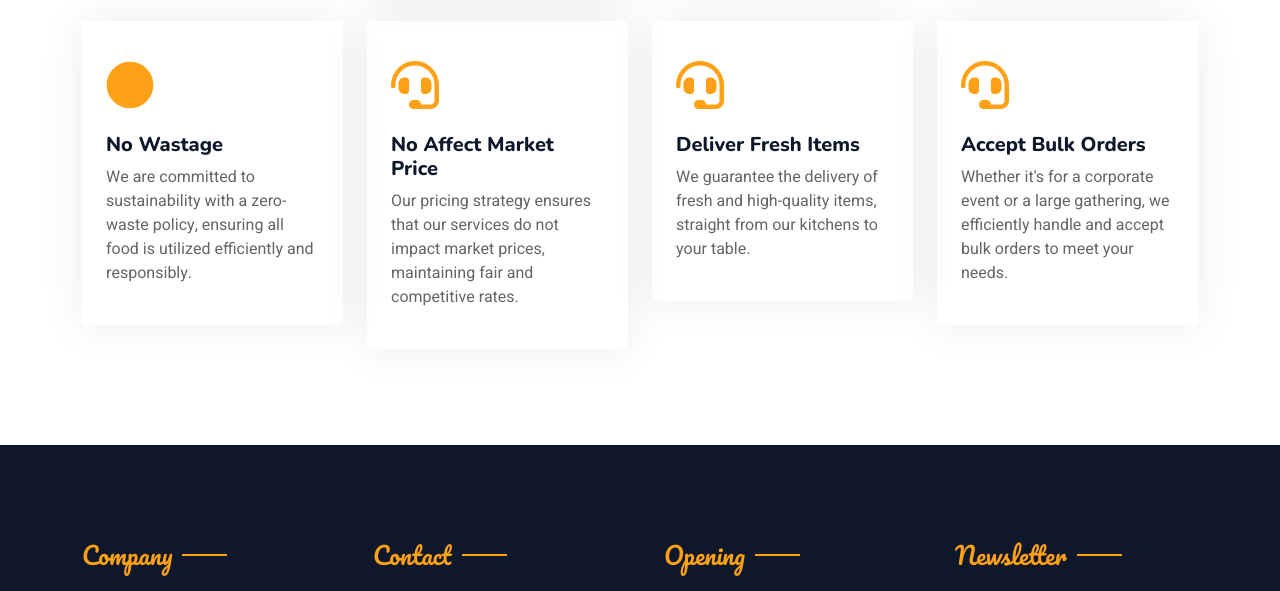
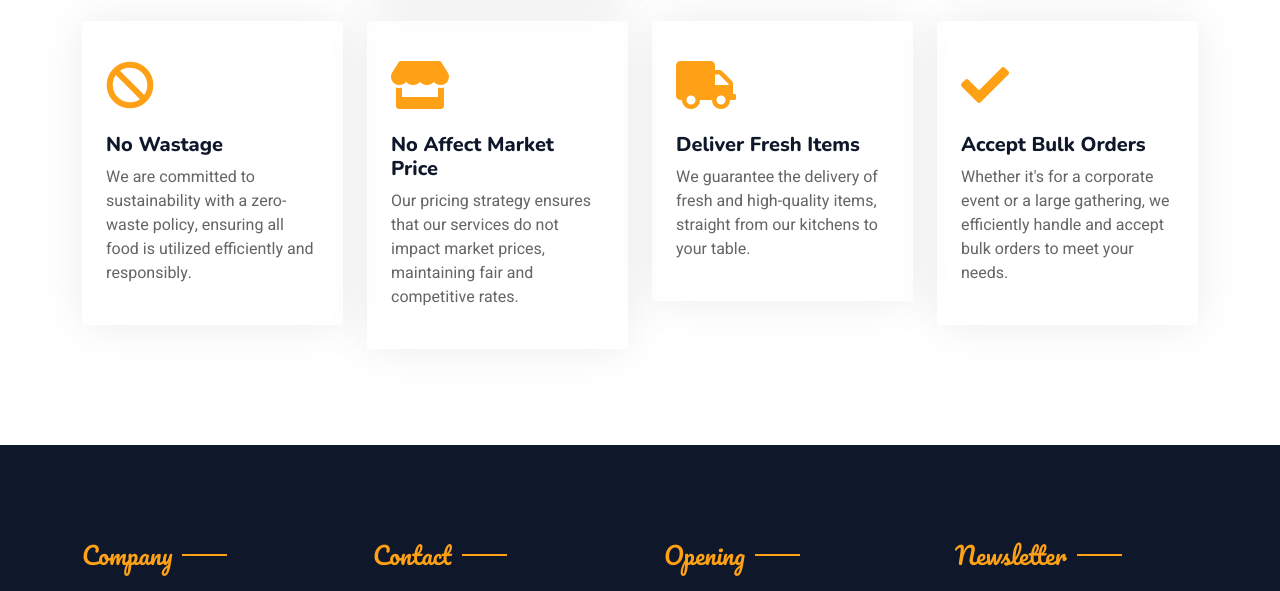
Before and after one commit to codeedexprojects/eatwerks, a plain HTML site: page service.html in a window 1280 px wide. Shown: the part 1328-1919 px from the top of the page. Drawn offline with nearby package versions, Linux system fonts and the light colour scheme; no server answers.

Commit message:
initial commit

```diff
--- a/service.html
+++ b/service.html
@@ -171,7 +171,7 @@
                     <div class="col-lg-3 col-sm-6 wow fadeInUp" data-wow-delay="0.7s">
                         <div class="service-item rounded pt-3">
                             <div class="p-4">
-                                <i class="fa fa-3x fa-circle text-primary mb-4"></i>
+                                <i class="fa fa-3x fa-ban text-primary mb-4"></i>
                                 <h5>No Wastage </h5>
                                 <p>We are committed to sustainability with a zero-waste policy, ensuring all food is utilized efficiently and responsibly.</p>
                             </div>
@@ -180,7 +180,7 @@
                     <div class="col-lg-3 col-sm-6 wow fadeInUp" data-wow-delay="0.7s">
                         <div class="service-item rounded pt-3">
                             <div class="p-4">
-                                <i class="fa fa-3x fa-headset text-primary mb-4"></i>
+                                <i class="fa fa-3x fa-store text-primary mb-4"></i>
                                 <h5>No Affect Market Price</h5>
                                 <p>Our pricing strategy ensures that our services do not impact market prices, maintaining fair and competitive rates.</p>
                             </div>
@@ -189,7 +189,7 @@
                     <div class="col-lg-3 col-sm-6 wow fadeInUp" data-wow-delay="0.7s">
                         <div class="service-item rounded pt-3">
                             <div class="p-4">
-                                <i class="fa fa-3x fa-headset text-primary mb-4"></i>
+                                <i class="fa fa-3x fa-truck text-primary mb-4"></i>
                                 <h5>Deliver Fresh Items</h5>
                                 <p>We guarantee the delivery of fresh and high-quality items, straight from our kitchens to your table.</p>
                             </div>
@@ -198,7 +198,7 @@
                     <div class="col-lg-3 col-sm-6 wow fadeInUp" data-wow-delay="0.7s">
                         <div class="service-item rounded pt-3">
                             <div class="p-4">
-                                <i class="fa fa-3x fa-headset text-primary mb-4"></i>
+                                <i class="fa fa-3x fa-check text-primary mb-4"></i>
                                 <h5>Accept Bulk Orders</h5>
                                 <p>Whether it's for a corporate event or a large gathering, we efficiently handle and accept bulk orders to meet your needs.</p>
                             </div>
```
Also changed, not shown: img/bg-hero.jpg.
